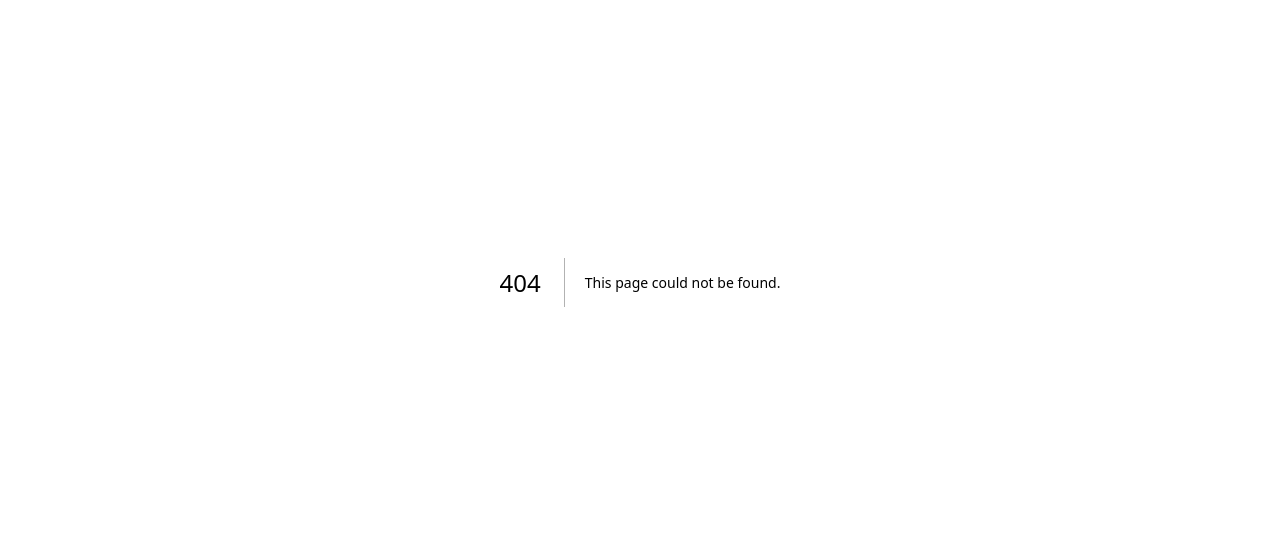
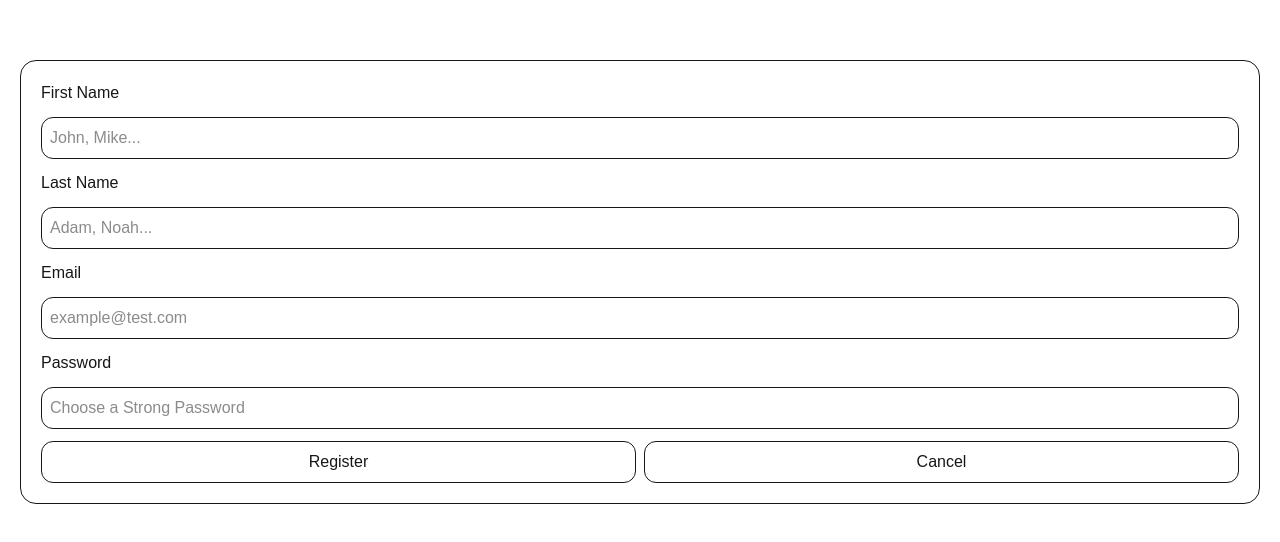
Before and after one commit to BassamMustafa16/wallet-app, a Next.js app: page /register in a window 1280 px wide. Before the commit this address had no page. Shown: the part 118-660 px from the top of the page. Built offline with nearby package versions, Linux system fonts and the light colour scheme.

Commit message:
Login and register forms frontend (1)

```diff
--- /dev/null
+++ b/app/components/Button.js
@@ -0,0 +1,22 @@
+import { useRouter } from "next/navigation";
+
+export default function Button({ content, type, to }) {
+  const router = useRouter();
+
+  const handleClick = (e) => {
+    if (to) {
+      e.preventDefault();
+      router.push(to);
+    }
+  };
+
+  return (
+    <button
+      className="border p-2 rounded-xl flex-1"
+      type={type}
+      onClick={handleClick}
+    >
+      {content}
+    </button>
+  );
+}
--- /dev/null
+++ b/app/components/Label.js
@@ -0,0 +1,5 @@
+export default function Label({content, labelFor}){
+  return<label htmlFor={labelFor}>
+    {content}
+  </label>
+}
--- /dev/null
+++ b/app/components/LoginForm.js
@@ -0,0 +1,36 @@
+"use client";
+import Textbox from "./Textbox";
+import Label from "./Label";
+import Button from "./Button";
+export default function LoginForm() {
+  const handleSubmit = (event) => {
+    event.preventDefault();
+    const formData = new FormData(event.target);
+    const data = Object.fromEntries(formData.entries());
+  };
+  return (
+    <form
+      className="flex flex-col border justify-center p-5 gap-3 rounded-2xl"
+      onSubmit={handleSubmit}
+    >
+      <Label content="Email" labelFor="emailInput" />
+      <Textbox
+        id="emailInput"
+        type="email"
+        placeholder="Please enter your email"
+        name="email"
+      />
+      <Label content="Password" labelFor="passwordInput" />
+      <Textbox
+        id="passwordInput"
+        type="password"
+        placeholder="Please enter your password"
+        name="password"
+      />
+      <div className="flex flex-row justify-between gap-2">
+        <Button content="Login" type="submit" />
+        <Button content="Register" type="button" to="/register" />
+      </div>
+    </form>
+  );
+}
--- /dev/null
+++ b/app/components/Textbox.js
@@ -0,0 +1,5 @@
+export default function Textbox({id, type, placeholder, name}) {
+  return <div>
+    <input id={id} type={type} placeholder={placeholder} name={name} className="border rounded-xl p-2 w-full" required></input>
+  </div>;
+}
--- a/app/layout.js
+++ b/app/layout.js
@@ -12,8 +12,8 @@ const geistMono = Geist_Mono({
 });
 
 export const metadata = {
-  title: "Create Next App",
-  description: "Generated by create next app",
+  title: "Wallet",
+  description: "This an app to help you track your expenses and incomes",
 };
 
 export default function RootLayout({ children }) {
--- a/app/page.js
+++ b/app/page.js
@@ -1,103 +1,7 @@
-import Image from "next/image";
+import LoginForm from "./components/LoginForm";
 
 export default function Home() {
-  return (
-    <div className="grid grid-rows-[20px_1fr_20px] items-center justify-items-center min-h-screen p-8 pb-20 gap-16 sm:p-20 font-[family-name:var(--font-geist-sans)]">
-      <main className="flex flex-col gap-[32px] row-start-2 items-center sm:items-start">
-        <Image
-          className="dark:invert"
-          src="/next.svg"
-          alt="Next.js logo"
-          width={180}
-          height={38}
-          priority
-        />
-        <ol className="list-inside list-decimal text-sm/6 text-center sm:text-left font-[family-name:var(--font-geist-mono)]">
-          <li className="mb-2 tracking-[-.01em]">
-            Get started by editing{" "}
-            <code className="bg-black/[.05] dark:bg-white/[.06] px-1 py-0.5 rounded font-[family-name:var(--font-geist-mono)] font-semibold">
-              app/page.js
-            </code>
-            .
-          </li>
-          <li className="tracking-[-.01em]">
-            Save and see your changes instantly.
-          </li>
-        </ol>
-
-        <div className="flex gap-4 items-center flex-col sm:flex-row">
-          <a
-            className="rounded-full border border-solid border-transparent transition-colors flex items-center justify-center bg-foreground text-background gap-2 hover:bg-[#383838] dark:hover:bg-[#ccc] font-medium text-sm sm:text-base h-10 sm:h-12 px-4 sm:px-5 sm:w-auto"
-            href="https://vercel.com/new?utm_source=create-next-app&utm_medium=appdir-template-tw&utm_campaign=create-next-app"
-            target="_blank"
-            rel="noopener noreferrer"
-          >
-            <Image
-              className="dark:invert"
-              src="/vercel.svg"
-              alt="Vercel logomark"
-              width={20}
-              height={20}
-            />
-            Deploy now
-          </a>
-          <a
-            className="rounded-full border border-solid border-black/[.08] dark:border-white/[.145] transition-colors flex items-center justify-center hover:bg-[#f2f2f2] dark:hover:bg-[#1a1a1a] hover:border-transparent font-medium text-sm sm:text-base h-10 sm:h-12 px-4 sm:px-5 w-full sm:w-auto md:w-[158px]"
-            href="https://nextjs.org/docs?utm_source=create-next-app&utm_medium=appdir-template-tw&utm_campaign=create-next-app"
-            target="_blank"
-            rel="noopener noreferrer"
-          >
-            Read our docs
-          </a>
-        </div>
-      </main>
-      <footer className="row-start-3 flex gap-[24px] flex-wrap items-center justify-center">
-        <a
-          className="flex items-center gap-2 hover:underline hover:underline-offset-4"
-          href="https://nextjs.org/learn?utm_source=create-next-app&utm_medium=appdir-template-tw&utm_campaign=create-next-app"
-          target="_blank"
-          rel="noopener noreferrer"
-        >
-          <Image
-            aria-hidden
-            src="/file.svg"
-            alt="File icon"
-            width={16}
-            height={16}
-          />
-          Learn
-        </a>
-        <a
-          className="flex items-center gap-2 hover:underline hover:underline-offset-4"
-          href="https://vercel.com/templates?framework=next.js&utm_source=create-next-app&utm_medium=appdir-template-tw&utm_campaign=create-next-app"
-          target="_blank"
-          rel="noopener noreferrer"
-        >
-          <Image
-            aria-hidden
-            src="/window.svg"
-            alt="Window icon"
-            width={16}
-            height={16}
-          />
-          Examples
-        </a>
-        <a
-          className="flex items-center gap-2 hover:underline hover:underline-offset-4"
-          href="https://nextjs.org?utm_source=create-next-app&utm_medium=appdir-template-tw&utm_campaign=create-next-app"
-          target="_blank"
-          rel="noopener noreferrer"
-        >
-          <Image
-            aria-hidden
-            src="/globe.svg"
-            alt="Globe icon"
-            width={16}
-            height={16}
-          />
-          Go to nextjs.org →
-        </a>
-      </footer>
-    </div>
-  );
+  return <div className="flex flex-col justify-center h-screen p-5 ">
+    <LoginForm />
+  </div>;
 }
--- /dev/null
+++ b/app/register/components/RegisterForm.js
@@ -0,0 +1,55 @@
+"use client"
+import Label from "@/app/components/Label";
+import Textbox from "@/app/components/Textbox";
+import Button from "@/app/components/Button";
+export default function RegisterForm() {
+  const handleSubmit = (event) => {
+    event.preventDefault();
+    const formData = new FormData(event.target);
+    const data = Object.fromEntries(formData.entries());
+    alert(JSON.stringify(data));
+  };
+  return (
+    <form
+      className="flex flex-col border justify-center p-5 gap-3 rounded-2xl"
+      onSubmit={handleSubmit}
+    >
+      {/* First Name Input */}
+      <Label content="First Name" labelFor="firstNameInput" />
+      <Textbox
+        id="firstNameInput"
+        type="text"
+        placeholder="John, Mike..."
+        name="firstName"
+      />
+      {/* Last Name Input */}
+      <Label content="Last Name" labelFor="lastNameInput" />
+      <Textbox
+        id="lastNameInput"
+        type="text"
+        placeholder="Adam, Noah..."
+        name="lastName"
+      />
+      {/* Email Input */}
+      <Label content="Email" labelFor="emailInput" />
+      <Textbox
+        id="emailInput"
+        type="email"
+        placeholder="example@test.com"
+        name="email"
+      />
+      {/* Password Input */}
+      <Label content="Password" labelFor="passwordInput" />
+      <Textbox
+        id="passwordInput"
+        type="password"
+        placeholder="Choose a Strong Password"
+        name="password"
+      />
+      <div className="flex flex-row gap-2 justify-between">
+        <Button content="Register" type="submit" />
+        <Button content="Cancel" type="button" to="/"/>
+      </div>
+    </form>
+  );
+}
--- /dev/null
+++ b/app/register/page.js
@@ -0,0 +1,6 @@
+import RegisterForm from "./components/RegisterForm"
+export default function RegisterPage(){
+  return<main className="flex flex-col justify-center h-screen p-5">
+    <RegisterForm />
+  </main>
+}
--- /dev/null
+++ b/firebaseConfig.js
@@ -0,0 +1,21 @@
+// Import the functions you need from the SDKs you need
+import { initializeApp } from "firebase/app";
+// import { getAnalytics } from "firebase/analytics";
+// TODO: Add SDKs for Firebase products that you want to use
+// https://firebase.google.com/docs/web/setup#available-libraries
+
+// Your web app's Firebase configuration
+// For Firebase JS SDK v7.20.0 and later, measurementId is optional
+const firebaseConfig = {
+  apiKey: "AIzaSyA8Dq5TexCLuRBokMbIRjmcqua0UrHxa9g",
+  authDomain: "wallet-app-a0acb.firebaseapp.com",
+  projectId: "wallet-app-a0acb",
+  storageBucket: "wallet-app-a0acb.firebasestorage.app",
+  messagingSenderId: "562563398317",
+  appId: "1:562563398317:web:97209ed829dee7cca86424",
+  measurementId: "G-XQWEDN78YW"
+};
+
+// Initialize Firebase
+const app = initializeApp(firebaseConfig);
+// const analytics = getAnalytics(app);
```
Also changed, not shown: package.json (+5 -4 lines), 1 other file (tests, documents, lock files or other folders).
